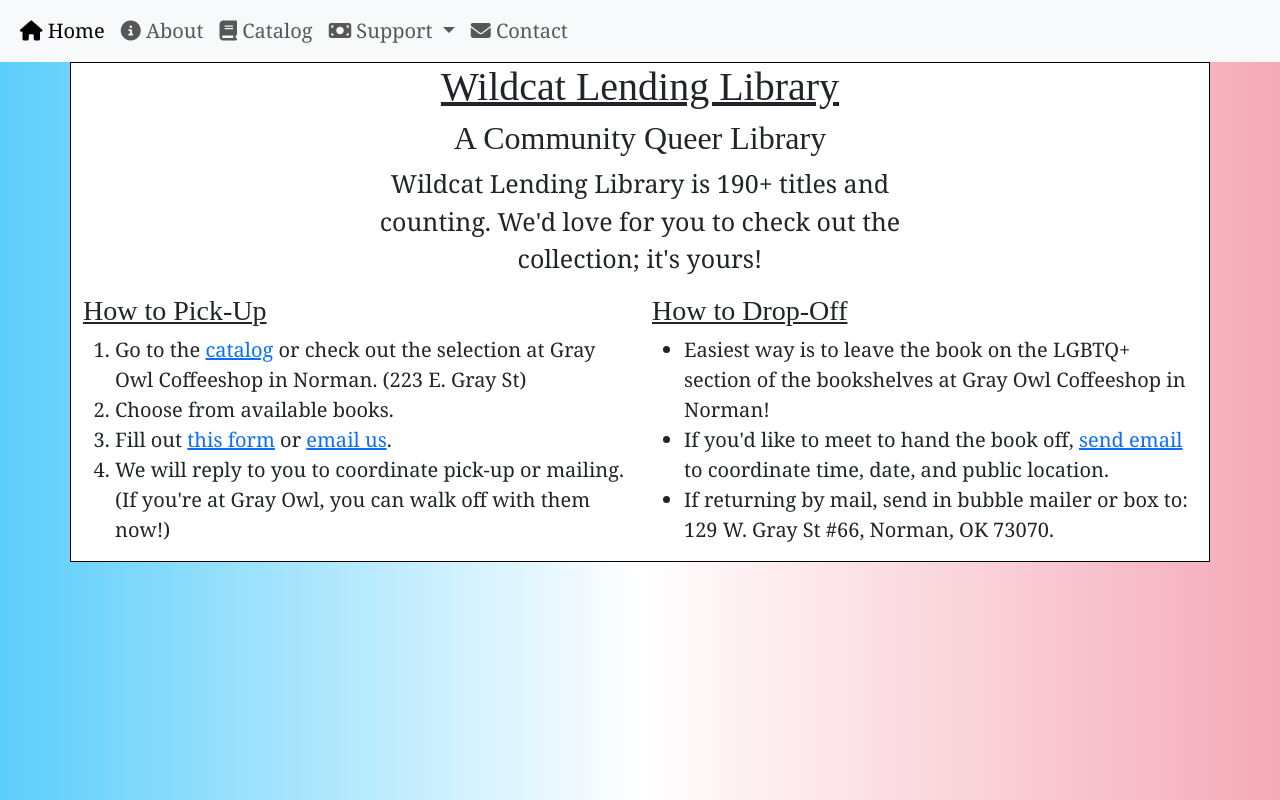
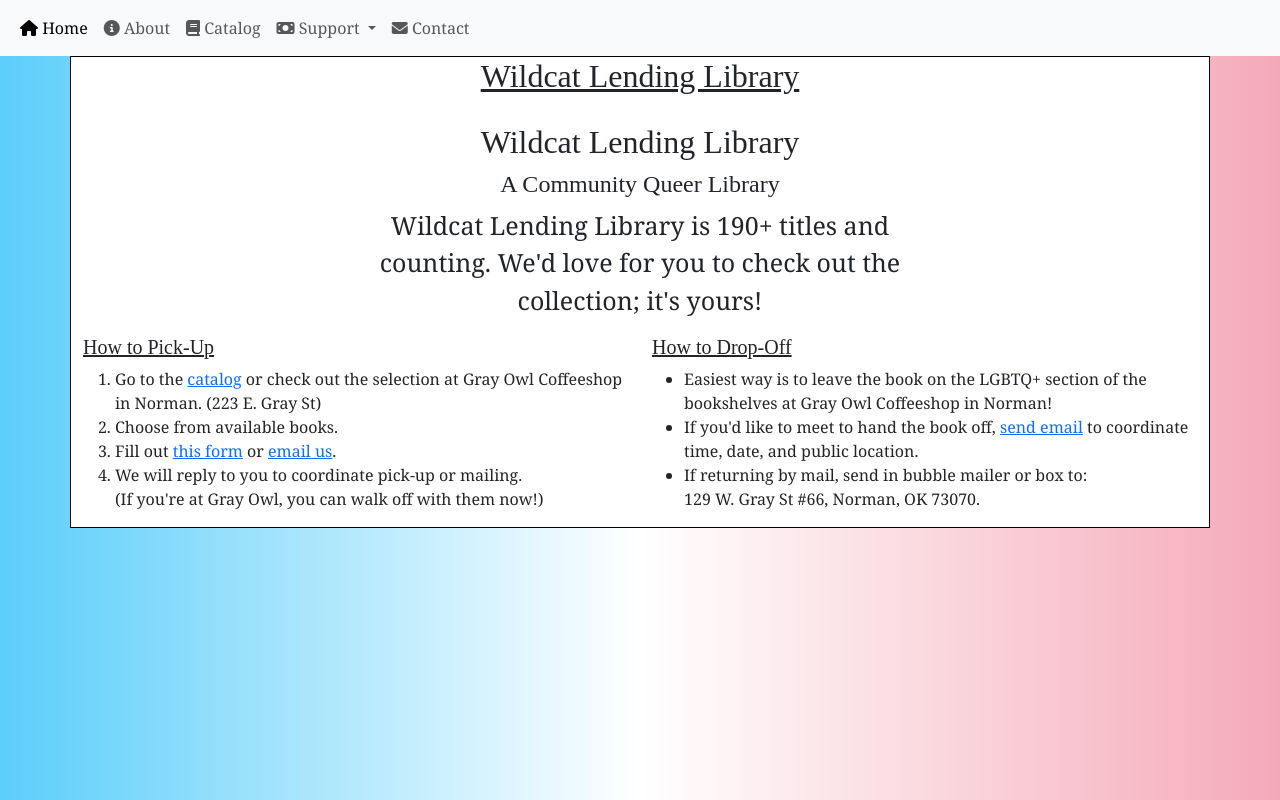
Before and after one commit to felixerra/Wildcat, a plain HTML site: page Wildcat/index.html in a window 1280 px wide. Drawn offline with nearby package versions, Linux system fonts and the light colour scheme.

Commit message:
Updated header and text style

```diff
--- a/Wildcat/index.html
+++ b/Wildcat/index.html
@@ -5,29 +5,9 @@
   <meta charset="utf-8">
   <meta name="viewport" content="width=device-width, initial-scale=1.0" />
   <title>Wildcat Lending Library</title>
-  <style>
-    body {
-      font-size: 18px;
-      font-family: 'Sabon Next LT', Georgia, 'Times New Roman', Times, serif;
-    }
-    p {font-family: 'Sabon Next LT', Georgia, 'Times New Roman', Times, serif;}
-    h1 {
-      font-family: 'Castellar', serif;
-    }
-    h2 {font-family: "Imprint MT Shadow", serif;}
-    h3 {
-      font-size: 25px;
-      font-family: "Imprint MT Shadow", serif;
-    }
-
-    ol,
-    ul {
-      font-family: 'Sabon Next LT', Georgia, 'Times New Roman', Times, serif;
-      font-size: 20px;
-    }
-  </style>
   <link href="https://cdn.jsdelivr.net/npm/bootstrap@5.3.7/dist/css/bootstrap.min.css" rel="stylesheet"
     integrity="sha384-LN+7fdVzj6u52u30Kp6M/trliBMCMKTyK833zpbD+pXdCLuTusPj697FH4R/5mcr" crossorigin="anonymous">
+  <link href="wildcat.css" rel="stylesheet">
 </head>
 
 <body style="background: linear-gradient(0.25turn, #5BCEFA, #fff, #F5A9B8);">
@@ -35,7 +15,7 @@
     integrity="sha384-ndDqU0Gzau9qJ1lfW4pNLlhNTkCfHzAVBReH9diLvGRem5+R9g2FzA8ZGN954O5Q"
     crossorigin="anonymous"></script>
   <script src="https://kit.fontawesome.com/c24f1f110b.js" crossorigin="anonymous"></script>
-  <nav class="navbar navbar-expand-lg bg-body-tertiary data-bs-theme=" dark">
+  <nav class="navbar navbar-expand-lg bg-body-tertiary">
     <div class="container-fluid">
       <button class="navbar-toggler" type="button" data-bs-toggle="collapse" data-bs-target="#navbarSupportedContent"
         aria-controls="navbarSupportedContent" aria-expanded="false" aria-label="Toggle navigation">
@@ -78,6 +58,7 @@
   <div class="container" style="border: 1px solid #000;">
     <div class="row justify-content-center" style="background-color: white;">
       <h1 style="text-align:center"><u>Wildcat Lending Library</u></h1>
+      <h1 class="page-header">Wildcat Lending Library</h1>
       <h2 style="text-align:center">A Community Queer Library</h2>
       <p class="col-12 col-lg-6 col-offset-0 col-offset-lg-3" style="text-align:center; font-size:25px;">Wildcat Lending Library is 190+ titles
         and counting.
--- /dev/null
+++ b/Wildcat/wildcat.css
@@ -0,0 +1,33 @@
+body {
+      font-size: 1em;
+      font-family: 'Sabon Next LT', Georgia, 'Times New Roman', Times, serif;
+    }
+
+    p {
+      font-family: 'Sabon Next LT', Georgia, 'Times New Roman', Times, serif;
+    }
+
+    h1 {
+      font-size: 2em;
+      font-family: 'Castellar', serif;
+    }
+
+    h2 {
+      font-size: 1.5em;
+      font-family: "Imprint MT Shadow", serif;
+    }
+
+    h3 {
+      font-size: 1.25em;
+      font-family: "Imprint MT Shadow", serif;
+    }
+
+    ol,
+    ul {
+      font-family: 'Sabon Next LT', Georgia, 'Times New Roman', Times, serif;
+    }
+
+    .page-header {
+        padding-top: 20px;
+        text-align: center;
+    }
```
Also changed, not shown: Wildcat/about.html (+3 -23 lines), Wildcat/request-form.html (+3 -24 lines).
